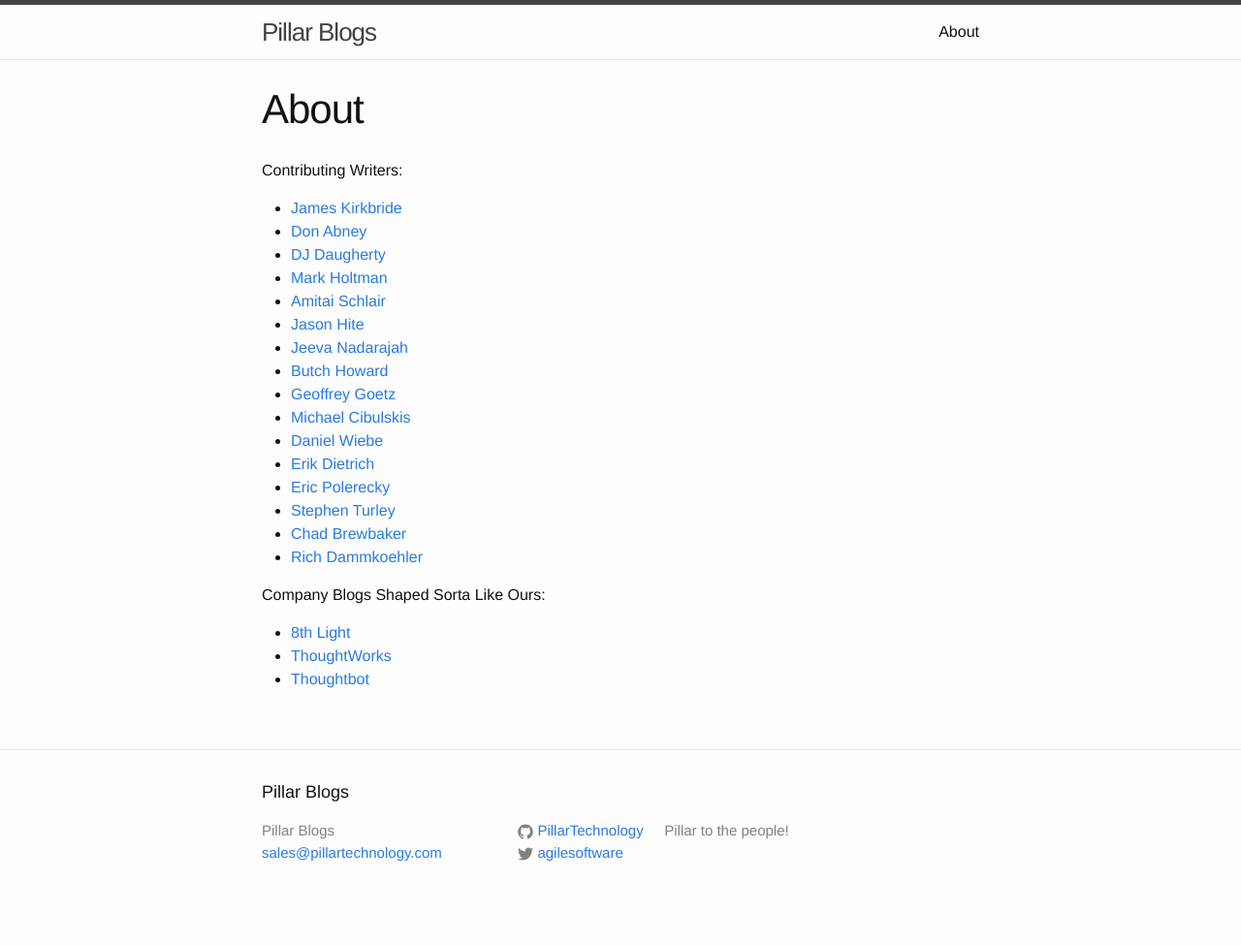
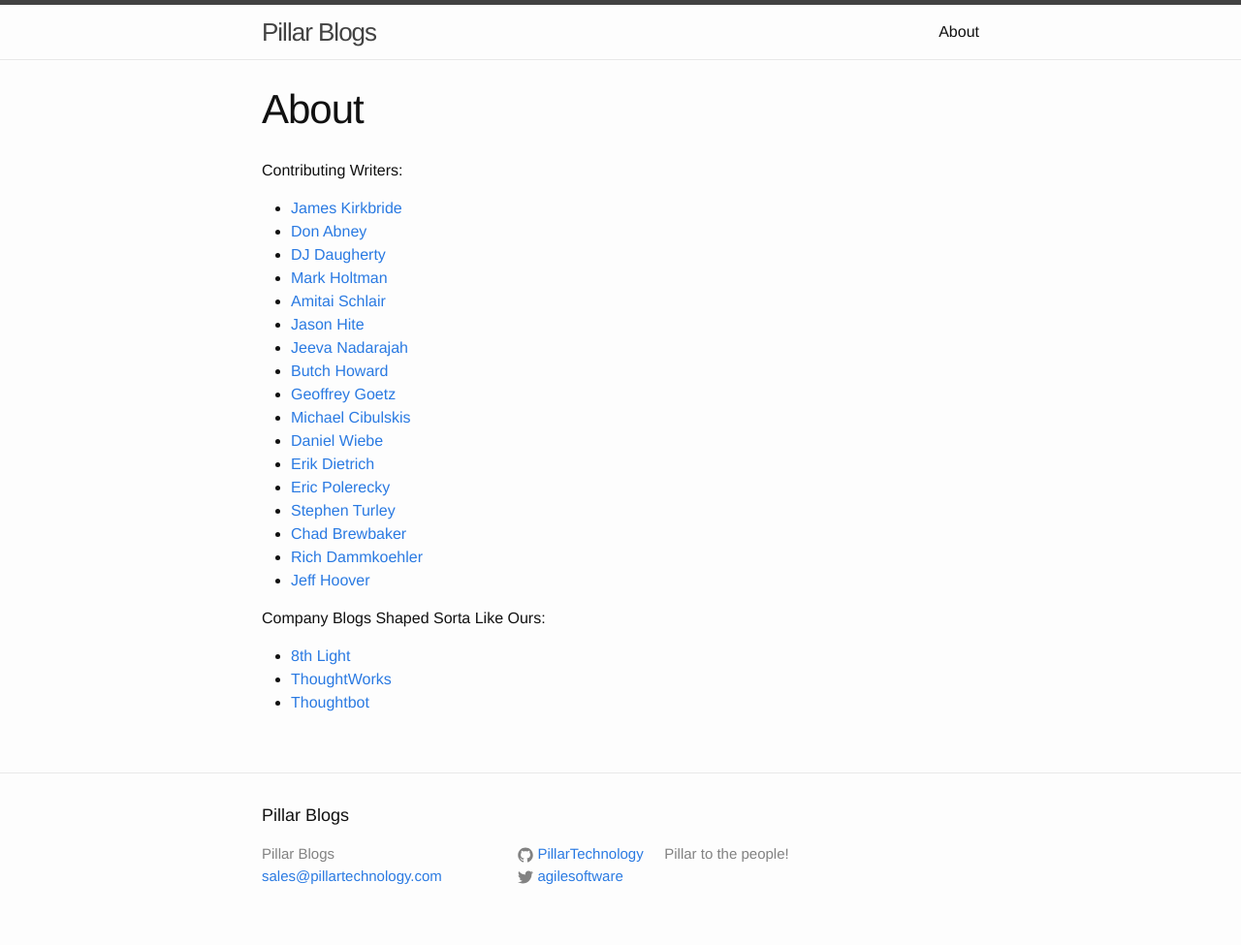
Before and after one commit to mholtman/pillartechnology.github.io, a Jekyll site: the page built from about.md, in a window 1280 px wide. Shown: the whole page at 97% size. Built offline with Jekyll 4.4.1, drawn with Linux system fonts in a browser that asks for light colours; before the commit the page ends 951 px from its top, so only the background shows below that.

Commit message:
Add Jeff Hoover's blog.

```diff
--- a/about.md
+++ b/about.md
@@ -22,6 +22,7 @@ Contributing Writers:
 - [Stephen Turley](http://cudacrunch.blogspot.com/)
 - [Chad Brewbaker](http://chadbrewbaker.github.io)
 - [Rich Dammkoehler](http://ironmoose.blogspot.com)
+- [Jeff Hoover](http://blog.jhoover.com)
 
 Company Blogs Shaped Sorta Like Ours:
 
```
